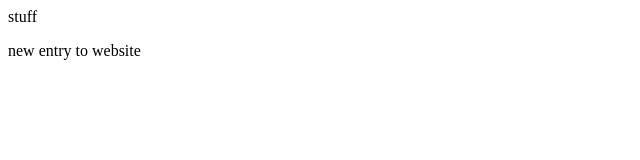
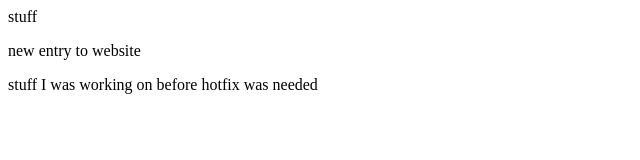
Before and after one commit to AlanGervin/GitBranchingExample, a plain HTML site: page index.html in a window 1280 px wide. Shown: the whole page, without its empty margins (0-640 px from the left). Drawn offline with Linux system fonts and the light colour scheme.

Commit message:
finished working on iis53 issue

```diff
--- a/index.html
+++ b/index.html
@@ -5,5 +5,6 @@
     <body>
         <p>stuff</p>
         <p>new entry to website</p>
+        <p>stuff I was working on before hotfix was needed</p>
     </body>
 </html>
```
